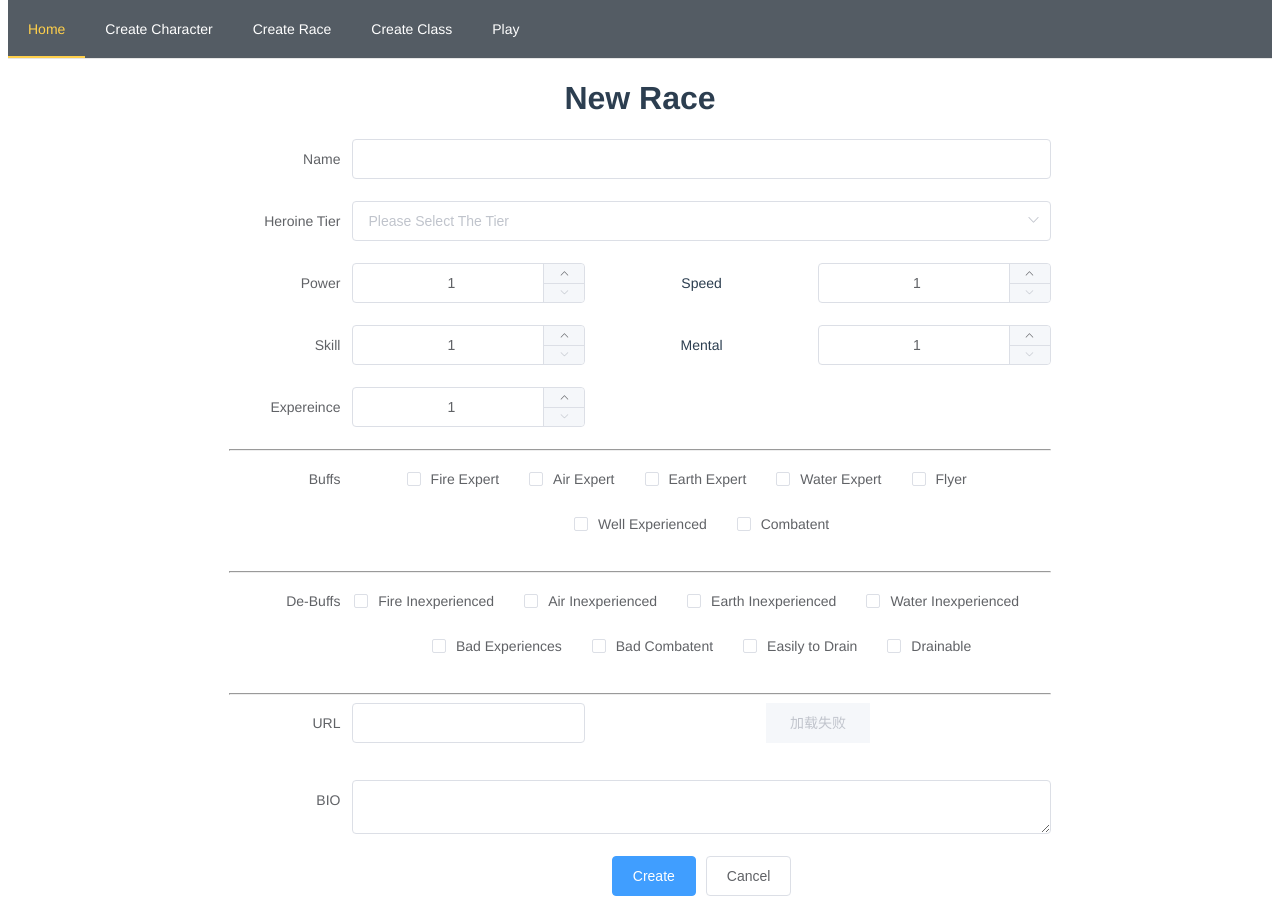
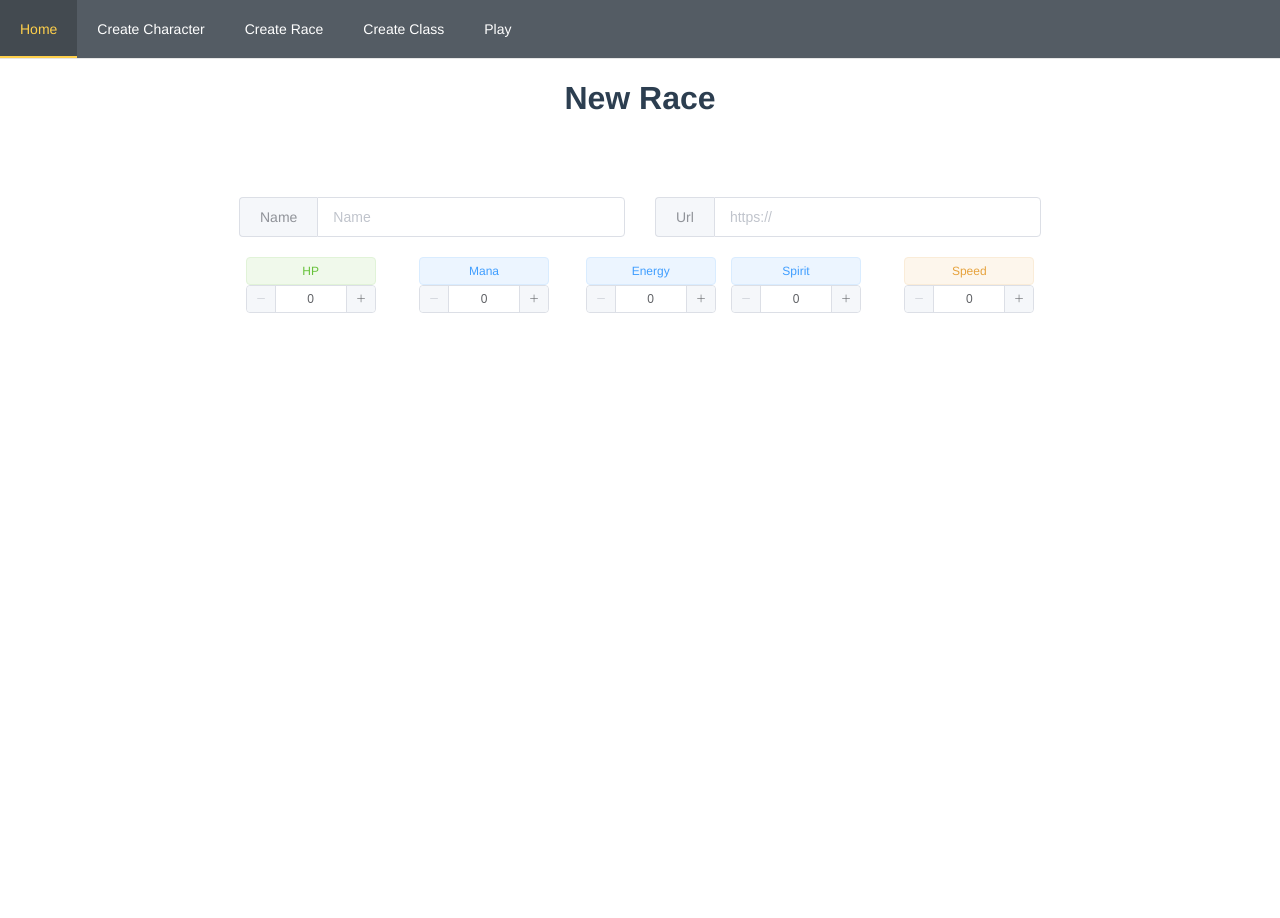
Before and after one commit to ThyagoMac/power-level-RPG, a Vue app: page /create/race in a window 1280 px wide. After the commit the page ends 800 px from the top, so only its background shows below. Built offline with nearby package versions, Linux system fonts and the light colour scheme.

Commit message:
[UPD] Starting new race page

```diff
--- a/src/components/create/character/Character.vue
+++ b/src/components/create/character/Character.vue
@@ -4,14 +4,14 @@
 
         <el-form ref="form" :model="character" label-width="15%" class="form-center mt-4">
             <el-row :gutter="30">
-                <el-col :span="12" >
+                <el-col :sm="24" :md="12">
                     <div>
                         <el-input :span="8" placeholder="Name" v-model="input1" id="name">
-                            <label for="name" slot="prepend">Name</label>
+                            <label for="name" slot="prepend">Name1</label>
                         </el-input>
                     </div>
                 </el-col>
-                <el-col :span="12">
+                <el-col :sm="24" :md="12">
                     <div>
                         <el-input :span="8" placeholder="Name" v-model="input1" id="name">
                             <label for="name" slot="prepend">Name</label>
@@ -19,9 +19,20 @@
                     </div>
                 </el-col>
             </el-row>
-
-
-            <!--
+            name: '',
+                power: 1,
+                speed: 1,
+                energy: 1,
+                spirit: 1,
+                xp: 1,
+                hp: 100,
+                mana: 100,
+                bio: '',
+                url: '',
+                aura: false,
+                transform: 0,
+                haveKaioken: false,
+                kaioken: 0
             <el-form-item label="Names" for="names">
                 <el-input id="names" v-model="character.name"></el-input>
             </el-form-item>
@@ -113,11 +124,16 @@
                 speed: 1,
                 energy: 1,
                 spirit: 1,
-                xp: 1,
+                mana: 0,
                 hp: 100,
-                mana: 100,
+                class: '',
+                race_id: '',
+                aura: false,
+                transform: 0,
+                have_rage: false,
+                rage: 0,
                 bio: '',
-                url: ''
+                url: '',
             },
             heroine: {
                 name: '',
@@ -136,7 +152,7 @@
     },
     methods: {
         onSubmit() {
-        console.log(this.heroine);
+        console.log(this.character);
         }
     }
     }
--- a/src/components/create/race/Race.vue
+++ b/src/components/create/race/Race.vue
@@ -2,87 +2,74 @@
     <div>
         <h1>New Race</h1>
 
-        <el-form ref="form" :model="heroine" label-width="15%" class="form-center">
-            <el-form-item label="Name">
-                <el-input v-model="heroine.name"></el-input>
-            </el-form-item>
-            <el-form-item label="Heroine Tier" >
-                <el-select v-model="heroine.region" placeholder="Please Select The Tier" style="width: 100%">
-                <el-option label="T1" value="t1"></el-option>
-                <el-option label="T2" value="t2"></el-option>
-                <el-option label="T3" value="t3"></el-option>
-                <el-option label="T4" value="t4"></el-option>
-                </el-select>
-            </el-form-item>
+        <el-form ref="form" :model="race" label-width="15%" class="form-center mt-4">
+            <el-row :gutter="30" class="my-1">
+                <el-col :sm="24" :md="12">
+                    <div>
+                        <el-input placeholder="Name" v-model="race.name" id="name">
+                            <label for="name" slot="prepend">Name</label>
+                        </el-input>
+                    </div>
+                </el-col>
+                <el-col :sm="24" :md="12">
+                    <div>
+                        <el-input placeholder="https://" v-model="race.url" id="url">
+                            <label for="url" slot="prepend">Url</label>
+                        </el-input>
+                    </div>
+                </el-col>
+            </el-row>
 
-            <el-form-item label="Power">
-                <el-col :span="8">
-                    <el-input-number v-model="heroine.power" controls-position="right" :min="1" :max="10" style="width: 100%"></el-input-number>
+            <el-row :gutter="30" class="my-1">
+                <el-col :sm="24" :md="5">
+                    <div>
+                        <el-tag class="tag-label" type="success" size="medium">HP</el-tag>
+                        <el-input-number size="mini" v-model="race.hp" :min="0" :max="5" id="hp" />
+                    </div>
                 </el-col>
-                <el-col class="line" :span="8">Speed</el-col>
-                <el-col :span="8">
-                    <el-input-number v-model="heroine.speed" controls-position="right" :min="1" :max="10" style="width: 100%"></el-input-number>
+                <el-col :sm="24" :md="5">
+                    <div>
+                        <el-tag class="tag-label" size="medium">Mana</el-tag>
+                        <el-input-number size="mini" v-model="race.mana" :min="0" :max="5" id="mana" />
+                    </div>
                 </el-col>
-            </el-form-item>
-            <el-form-item label="Skill">
-                <el-col :span="8">
-                    <el-input-number v-model="heroine.skill" controls-position="right" :min="1" :max="10" style="width: 100%"></el-input-number>
+                <el-col :sm="24" :md="4">
+                    <div>
+                        <el-tag class="tag-label" size="medium">Energy</el-tag>
+                        <el-input-number size="mini" v-model="race.energy" :min="0" :max="5" id="energy" />
+                    </div>
                 </el-col>
-                <el-col class="line" :span="8">Mental</el-col>
-                <el-col :span="8">
-                    <el-input-number v-model="heroine.mental" controls-position="right" :min="1" :max="10" style="width: 100%"></el-input-number>
+                <el-col :sm="24" :md="5">
+                    <div>
+                        <el-tag class="tag-label" size="medium">Spirit</el-tag>
+                        <el-input-number size="mini" v-model="race.spirit" :min="0" :max="5" id="spirit" />
+                    </div>
                 </el-col>
-            </el-form-item>
-            <el-form-item label="Expereince">
-                <el-col :span="8">
-                    <el-input-number v-model="heroine.experience" controls-position="right" :min="1" :max="10" style="width: 100%"></el-input-number>
+                <el-col :sm="24" :md="5">
+                    <div>
+                        <!-- <el-input class="label-prepend" style="width: 1px; margin-left: -30.3px;">
+                            <label for="speed" slot="prepend">speed</label>
+                        </el-input> -->
+                        <el-tag class="tag-label" type="warning" size="medium">Speed</el-tag>
+                        <el-input-number size="mini" v-model="race.speed" :min="0" :max="5" id="speed" />
+                    </div>
                 </el-col>
-            </el-form-item>
+            </el-row>
 
-            <hr>
-            <el-form-item label="Buffs">
-                <el-checkbox-group v-model="heroine.buff">
-                <el-checkbox label="Fire Expert" name="buff"></el-checkbox>
-                <el-checkbox label="Air Expert" name="buff"></el-checkbox>
-                <el-checkbox label="Earth Expert" name="buff"></el-checkbox>
-                <el-checkbox label="Water Expert" name="buff"></el-checkbox>
-                <el-checkbox label="Flyer" name="buff"></el-checkbox>
-                <el-checkbox label="Well Experienced" name="buff"></el-checkbox>
-                <el-checkbox label="Combatent" name="buff"></el-checkbox>
-                </el-checkbox-group>
-            </el-form-item>
-            <hr>
-            <el-form-item label="De-Buffs">
-                <el-checkbox-group v-model="heroine.debuff">
-                <el-checkbox label="Fire Inexperienced" name="debuff"></el-checkbox>
-                <el-checkbox label="Air Inexperienced" name="debuff"></el-checkbox>
-                <el-checkbox label="Earth Inexperienced" name="debuff"></el-checkbox>
-                <el-checkbox label="Water Inexperienced" name="debuff"></el-checkbox>
-                <el-checkbox label="Bad Experiences" name="debuff"></el-checkbox>
-                <el-checkbox label="Bad Combatent" name="debuff"></el-checkbox>
-                <el-checkbox label="Easily to Drain" name="debuff"></el-checkbox>
-                <el-checkbox label="Drainable" name="debuff"></el-checkbox>
-                </el-checkbox-group>
-            </el-form-item>
-            <hr>
-            <el-form-item label="URL">
-                <el-col :span="8">
-                    <el-input v-model="heroine.url"></el-input>
+            <!-- <el-row :gutter="30" class="my-1">
+                <el-col :sm="24" :md="12">
+                    <div>
+                        <el-tag type="success" size="medium">HP</el-tag>
+                        <el-input-number size="mini" v-model="race.hp" :min="0" :max="5" id="hp" />
+                    </div>
                 </el-col>
-                    <div class="demo-image__preview">
-                        <el-image
-                            style="width: 15%"
-                            :src="heroine.url">
-                        </el-image>
+                <el-col :sm="24" :md="12">
+                    <div>
+                        <el-tag size="medium">Mana</el-tag>
+                        <el-input-number size="mini" v-model="race.mana" :min="0" :max="5" id="mana" />
                     </div>
-            </el-form-item>
-            <el-form-item label="BIO">
-                <el-input type="textarea" v-model="heroine.desc"></el-input>
-            </el-form-item>
-            <el-form-item>
-                <el-button type="primary" @click="onSubmit">Create</el-button>
-                <el-button>Cancel</el-button>
-            </el-form-item>
+                </el-col>
+            </el-row> -->
         </el-form>
 </div>
 </template>
@@ -91,25 +78,29 @@
     export default {
     data() {
         return {
-        heroine: {
+            race: {
                 name: '',
-          power: 1,
-          speed: 1,
-          skill: 1,
-          mental: 1,
-          experience: 1,
-          buff: [],
-          debuff: [],
-          resource: '',
-          desc: '',
-          url: ''
-        }
+                speed: 0,
+                energy: 0,
+                spirit: 0,
+                mana: 0,
+                hp: 0,
+                bio: '',
+                url: '',
+
+            },
         }
     },
     methods: {
         onSubmit() {
-        console.log(this.heroine);
+        console.log(this.race);
         }
     }
     }
 </script>
+
+<style scoped>
+    .tag-label {
+        width: 130px;
+    }
+</style>
```
Also changed, not shown: src/css/main.css. Lines whose indentation alone changed are shown as unchanged.
